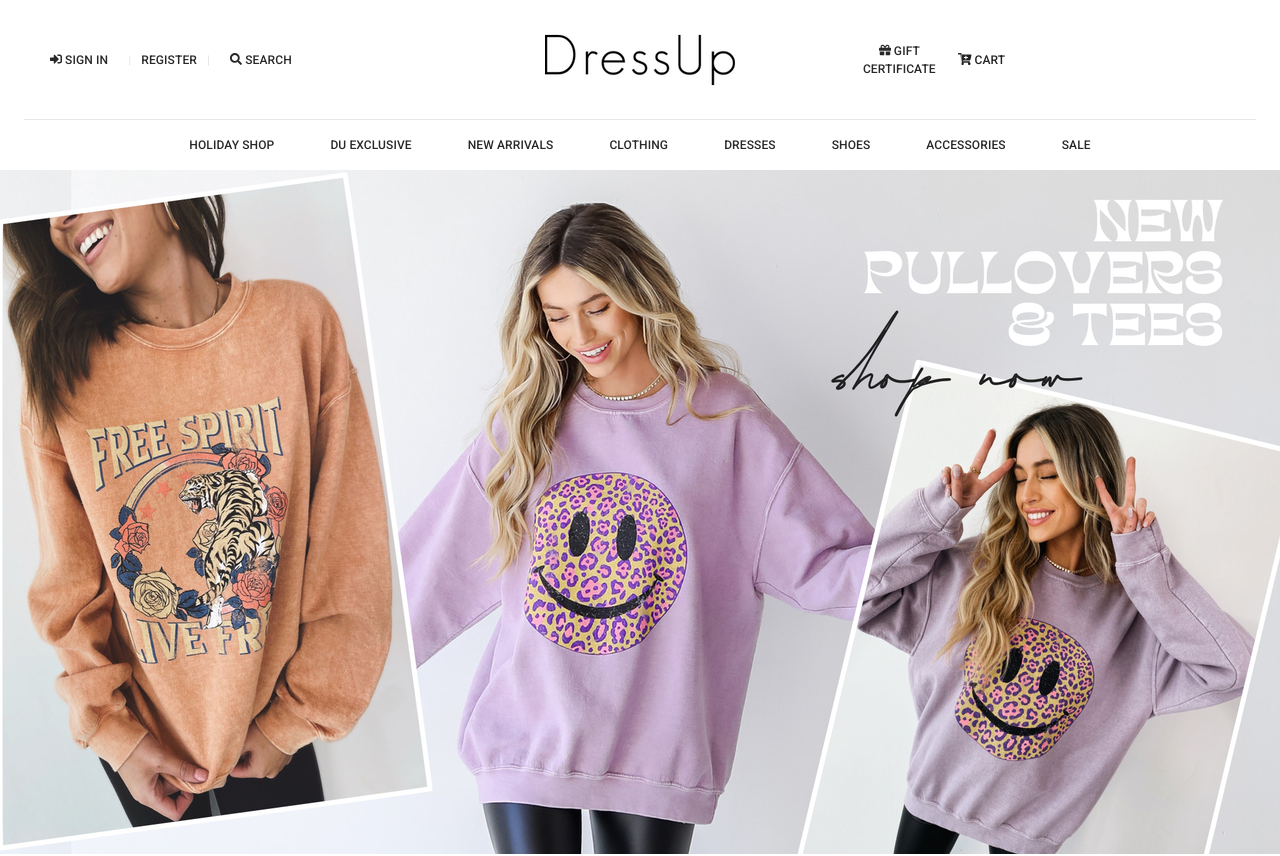
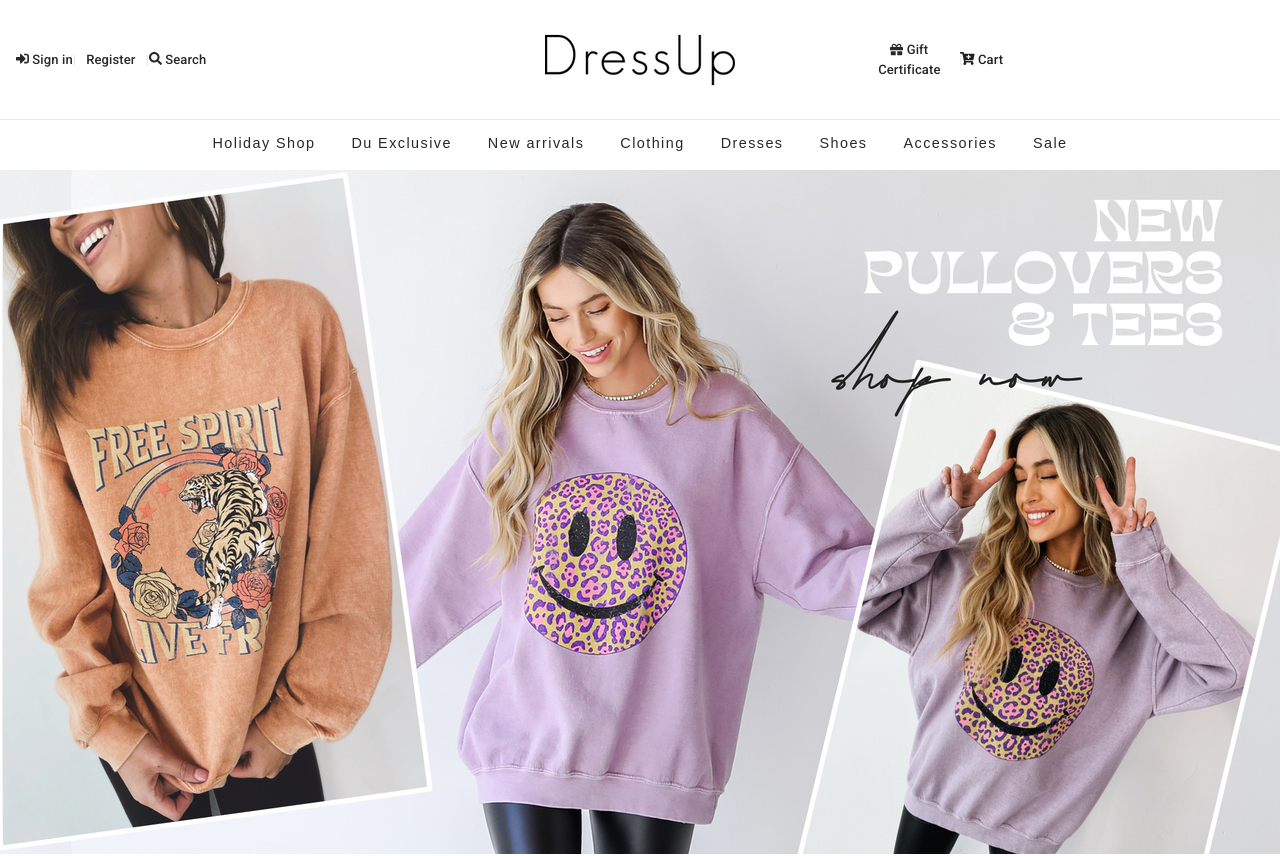
Before and after one commit to trieuminh98/dress-up-shop, a React (Create React App) app in the folder client/: page / in a window 1280 px wide. Shown: the top 856 px of the page. Built offline with nearby package versions, Linux system fonts and the light colour scheme.

Commit message:
Add animation for header

```diff
--- a/client/src/pages/commonPage/header/index.tsx
+++ b/client/src/pages/commonPage/header/index.tsx
@@ -1,17 +1,17 @@
-import { faCartPlus, faChevronDown, faGift, faSearch, faSignInAlt } from '@fortawesome/free-solid-svg-icons';
+import { faCartPlus, faGift, faSearch, faSignInAlt } from '@fortawesome/free-solid-svg-icons';
 import { FontAwesomeIcon } from '@fortawesome/react-fontawesome';
 import CloseIcon from '@mui/icons-material/Close';
 import { Container, Drawer, Grid, MenuItem, Typography } from '@mui/material';
 import { Box } from '@mui/system';
 import logo from 'assets/images/logo.png';
 import navMenus from 'common/json/navMenus';
-import React, { useState } from 'react';
+import React, { useEffect, useState } from 'react';
 import { Link } from 'react-router-dom';
-import NavigationBox from '../navigationBox';
+import NavigationBox from './navigationBox';
 import styles from './styles';
 
 function Header() {
-  const { navUserActStyle, navUserActRegister, navUserActCart, navMenu, drawerScrollable, box, menuItem } = styles;
+  const { navUserActStyle, navUserActRegister, navUserActCart, navMenu, drawerScrollable, box, menuItem, animation, shortMenu, container } = styles;
   const [state, setState] = useState(false);
 
   const toggleDrawer = (open: any) => {
@@ -36,26 +36,120 @@ function Header() {
   };
 
   const ShortMenu = (props: any) => {
-    const { navItemList, index } = props;
+    const { navItemList, index, isShort } = props;
     return (
-      <Box position='absolute' zIndex='999' component='div' id={`menu-${index}`} bgcolor='white'>
+      <Box component='div' id={`menu-${index}${isShort && '-short'}`} sx={shortMenu}>
         {navItemList.map((item: any) => {
-          return <MenuItem sx={menuItem} key={item.key}>{item.description}</MenuItem>;
+          return (
+            <MenuItem sx={menuItem} key={item.key}>
+              {item.description}
+            </MenuItem>
+          );
         })}
       </Box>
     );
   };
 
-  const getHoverCss = (index: number, isShort: boolean) => {
+  const getHoverCss = (index: number) => {
     const cssObj = {} as any;
-    cssObj[`#menu-${index}`] = { display: 'none' };
-    cssObj[`&:hover #menu-${index}`] = { display: isShort ? 'block' : 'flex' };
+    cssObj[`#menu-${index}-short`] = {
+      visibility: 'hidden',
+      WebkitTransform: 'translateY(-10px)' /* Safari and Chrome */,
+      MozTransform: 'translateY(-10px)' /* Firefox */,
+      msTransform: 'translateY(-10px)' /* IE 9 */,
+      OTransform: 'translateY(-10px)' /* Opera */,
+      transform: 'translateY(-10px)',
+    };
+    cssObj[`&:hover #menu-${index}-short`] = {
+      visibility: 'visible',
+      WebkitTransform: 'translateY(0) ' /* Safari and Chrome */,
+      MozTransform: 'translateY(0)' /* Firefox */,
+      msTransform: 'translateY(0)' /* IE 9 */,
+      OTransform: 'translateY(0)' /* Opera */,
+      transform: 'translateY(0)',
+      WebkitTransition: 'all .3s cubic-bezier(.2, .06, .05, .95)' /* Safari and Chrome */,
+      MozTransition: 'all .3s cubic-bezier(.2, .06, .05, .95)' /* Firefox */,
+      msTransition: 'all .3s cubic-bezier(.2, .06, .05, .95)' /* IE 9 */,
+      OTransition: 'all .3s cubic-bezier(.2, .06, .05, .95)' /* Opera */,
+      transition: 'all .3s cubic-bezier(.2, .06, .05, .95)',
+    };
+    cssObj[`#menu-${index}`] = {
+      overflow: 'hidden',
+      opacity: 0,
+      animation: `fading 1s ease-in-out forwards`,
+      '@keyframes fading': {
+        '0%': {
+          opacity: 1,
+        },
+        '100%': {
+          opacity: 0,
+          display: 'none',
+          visibility: 'hidden',
+        },
+      },
+      '& #nav-content': {
+        animation: `myEffectExit .5s forwards ease-in-out`,
+        '@keyframes myEffectExit': {
+          '0%': {
+            opacity: 1,
+            transform: 'translateY(0)',
+          },
+          '100%': {
+            opacity: 0,
+            transform: 'translateY(20%)',
+          },
+        },
+      },
+    };
+    cssObj[`&:hover #menu-${index}`] = {
+      opacity: 1,
+      animation: `fadingOut 0.5s ease-in-out`,
+      '@keyframes fadingOut': {
+        '0%': {
+          opacity: 0,
+        },
+        '100%': {
+          opacity: 1,
+        },
+      },
+      '& #nav-content': {
+        animation: `myEffect 0.5s 6s ease-in-out`,
+        '@keyframes myEffect': {
+          '0%': {
+            opacity: 0,
+            transform: 'translateY(20%)',
+          },
+          '100%': {
+            opacity: 1,
+            transform: 'translateY(0)',
+          },
+        },
+      },
+    };
+    cssObj[`&:hover #text-${index}`] = {
+      '&::before': {
+        width: '100%',
+      },
+    };
     return cssObj;
   };
 
+  useEffect(() => {
+    const timeOut = setTimeout(() => {
+      const elems = document.querySelectorAll('#container');
+
+      [].forEach.call(elems, function (el: any) {
+        el.className = '';
+      });
+    }, 1000);
+    return () => {
+      clearTimeout(timeOut);
+    }
+  }, []);
+
   return (
     <>
-      <Container maxWidth={false}>
+      <Container id='container' sx={container} maxWidth={false}>
         <Box sx={{ borderBottom: '1px solid #e8e8e8' }} pl={2} pr={2}>
           <Grid sx={{ alignItems: 'center', height: '135px' }} container spacing={2}>
             <Grid item xs={4}>
@@ -102,13 +196,13 @@ function Header() {
         <Box sx={navMenu} pl={2} pr={2}>
           {navMenus.map(({ key, navItemList, isShort }, index: number) => {
             return (
-              <Box key={index} sx={{ ...box, ...getHoverCss(index, Boolean(isShort)) }}>
+              <Box key={index} sx={{ ...box, ...getHoverCss(index), ...{ position: isShort ? 'relative' : 'unset' } }}>
                 <Link to='/login'>
-                  <Typography id={index.toString()} sx={navUserActStyle}>
+                  <Typography id={`text-${index}`} sx={{ ...navUserActStyle, ...animation }}>
                     <Box pt={2}>{key}</Box>
                   </Typography>
                 </Link>
-                {isShort ? <ShortMenu {...{ navItemList, index }} /> : <NavigationBox {...{ navItemList, index }} />}
+                {isShort ? <ShortMenu {...{ navItemList, index, isShort }} /> : <NavigationBox {...{ navItemList, index }} />}
               </Box>
             );
           })}
--- a/client/src/pages/commonPage/navigationBox/index.tsx
+++ b/client/src/pages/commonPage/header/navigationBox/index.tsx
@@ -5,15 +5,15 @@ import styles from './styles';
 
 function NavigationBox(props: any) {
   const { navItemList, index } = props as any;
-  const { navBox, navItemHeader, navItem } = styles;
+  const { navBox, navItemHeader, navItem, navContent } = styles;
   return (
     <Box component='div' id={`menu-${index}`} sx={navBox}>
       {navItemList.map(({ key: keyItem = '', itemList = [] }, index: string) => {
         return (
           <Fragment key={index}>
-            <Box sx={{ width: '15%', p: '0 10px' }}>
+            <Box sx={navContent} id={'nav-content'}>
               <Typography sx={navItemHeader}>{keyItem}</Typography>
-              <Box sx={{ display: 'flex', flexDirection: 'column', mt: 2 }}>
+              <Box sx={{ display: 'flex', flexDirection: 'column', mt: 0.5 }}>
                 {(itemList as any).map((item: any, index: string) => {
                   return (
                     <Box key={index} sx={navItem}>
--- a/client/src/pages/commonPage/navigationBox/styles.tsx
+++ b/client/src/pages/commonPage/header/navigationBox/styles.tsx
@@ -1,26 +1,30 @@
 const styles = {
   navBox: {
     backgroundColor: '#ffffff',
-    justifyContent: 'flex-start',
-    pl: 45,
+    justifyContent: 'center',
     pt: 2,
     pb: 3,
-    textTransform: 'uppercase',
     position: 'absolute',
     zIndex: 999,
     bgcolor: 'white',
-    width: '100vw',
+    width: '100%',
     left: '0',
-    display: 'flex'
+    display: 'flex',
+    boxShadow: '0 10px 20px rgb(0 0 0 / 9%)',
   },
   navItemHeader: {
     p: '15px 0',
-    borderBottom: '1px solid black',
-    fontSize: '12px',
-    fontWeight: '500',
+    fontSize: '.6em',
+    fontWeight: '700',
+    textTransform: 'uppercase',
+    letterSpacing: '.3em',
+  },
+  navContent: {
+    width: '15%',
+    p: '0 10px',
   },
   navItem: {
-    fontSize: '11px',
+    fontSize: '.75em',
     fontWeight: '400',
     p: '7px 0',
   },
--- a/client/src/pages/commonPage/header/styles.tsx
+++ b/client/src/pages/commonPage/header/styles.tsx
@@ -9,20 +9,47 @@ const styles = {
     },
   },
 
+  container: {
+    '& *': {
+      animationDuration: '0s !important',
+    },
+  },
+
+  animation: {
+    fontFamily: 'Avenir Next, sans-serif',
+    fontSize: '0.9em',
+    letterSpacing: '0.1em',
+    lineHeight: '1',
+    position: 'relative',
+    '&::before': {
+      content: "''",
+      borderRadius: '1px',
+      position: 'absolute',
+      bottom: 11,
+      left: 0,
+      width: 0,
+      height: '5%',
+      background: '#333',
+      WebkitTransition: '.6s' /* Safari and Chrome */,
+      MozTransition: '.6s' /* Firefox */,
+      msTransition: '.6s' /* IE 9 */,
+      OTransition: '.6s' /* Opera */,
+      transition: '.6s',
+    },
+  },
+
   navUserActStyle: {
+    fontSize: '13px',
     transition: 'color .15s ease',
-    padding: '0 10px',
-    fontSize: '12px',
     fontWeight: 500,
-    textTransform: 'uppercase',
     color: 'inherit',
     height: '100%',
     verticalAlign: 'middle',
   },
 
   box: {
+    height: '100%',
     padding: '0 18px',
-    height: '100%',
   },
 
   navUserActStyleDiv: {
@@ -66,6 +93,14 @@ const styles = {
     position: 'relative',
     letterSpacing: '3px',
   },
+  shortMenu: {
+    position: 'absolute',
+    left: 0,
+    zIndex: '999',
+    background: 'white',
+    fontSize: '5px',
+    boxShadow: '0 10px 20px rgb(0 0 0 / 9%)',
+  },
   menuItem: {
     fontSize: '14px',
     whiteSpace: 'nowrap',
--- a/client/src/pages/homePage/styles.tsx
+++ b/client/src/pages/homePage/styles.tsx
@@ -1,5 +1,3 @@
-import { fadeInRight } from "services/animation";
-
 const styles = {
   richText: {
     mt: 14,
```
